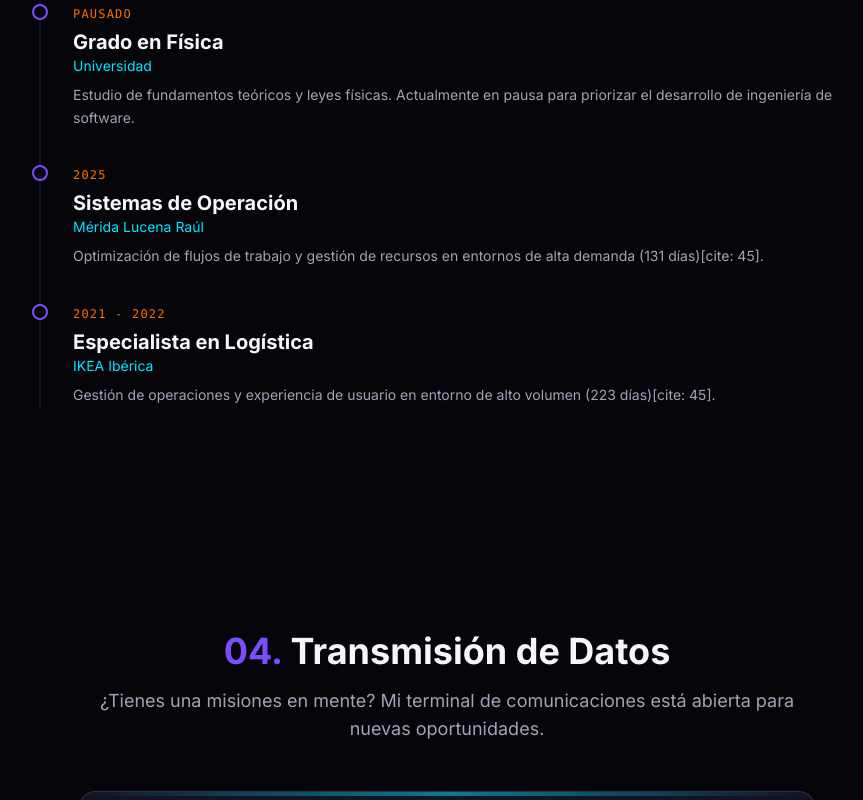
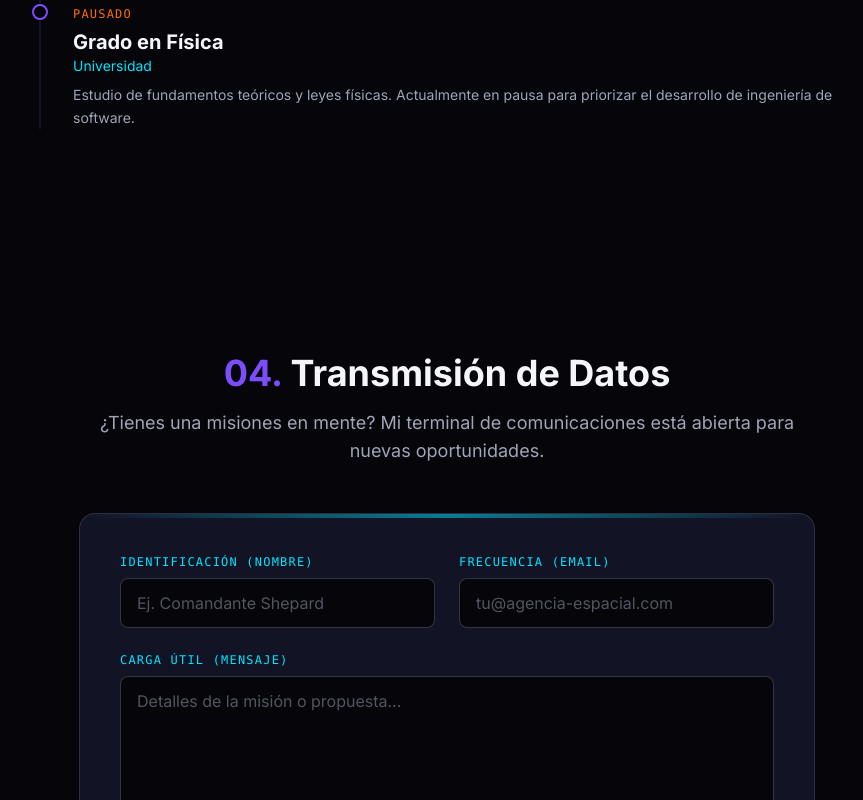
Before and after one commit to Madrix5/Portfolio_spacial, a Next.js app: page / in a window 1280 px wide. Shown: the part 3339-4139 px from the top of the page, without its empty margins (193-1056 px from the left). Built offline with nearby package versions, Linux system fonts and the light colour scheme.

Commit message:
corregido CV

```diff
--- a/src/components/Hero.tsx
+++ b/src/components/Hero.tsx
@@ -28,7 +28,7 @@ export default function Hero() {
 
                 {/* BOTÓN ACTUALIZADO: Manual de Operaciones (CV) */}
                 <a
-                    href="/manual-operaciones.pdf"
+                    href="/CV.pdf"
                     download="CV_Adrian_Jimenez.pdf"
                     className="px-8 py-3.5 rounded-md bg-panel-blue border border-telemetry-gray/30 text-star-white font-semibold hover:border-apollo-cyan transition-colors flex items-center gap-2 shadow-[0_0_10px_rgba(0,229,255,0.05)]"
                 >
--- a/src/components/Timeline.tsx
+++ b/src/components/Timeline.tsx
@@ -11,18 +11,6 @@ const history = [
         institution: "Universidad",
         description: "Estudio de fundamentos teóricos y leyes físicas. Actualmente en pausa para priorizar el desarrollo de ingeniería de software."
     },
-    {
-        year: "2025",
-        title: "Sistemas de Operación",
-        institution: "Mérida Lucena Raúl",
-        description: "Optimización de flujos de trabajo y gestión de recursos en entornos de alta demanda (131 días)[cite: 45]."
-    },
-    {
-        year: "2021 - 2022",
-        title: "Especialista en Logística",
-        institution: "IKEA Ibérica",
-        description: "Gestión de operaciones y experiencia de usuario en entorno de alto volumen (223 días)[cite: 45]."
-    }
 ];
 
 export default function Timeline() {
```
